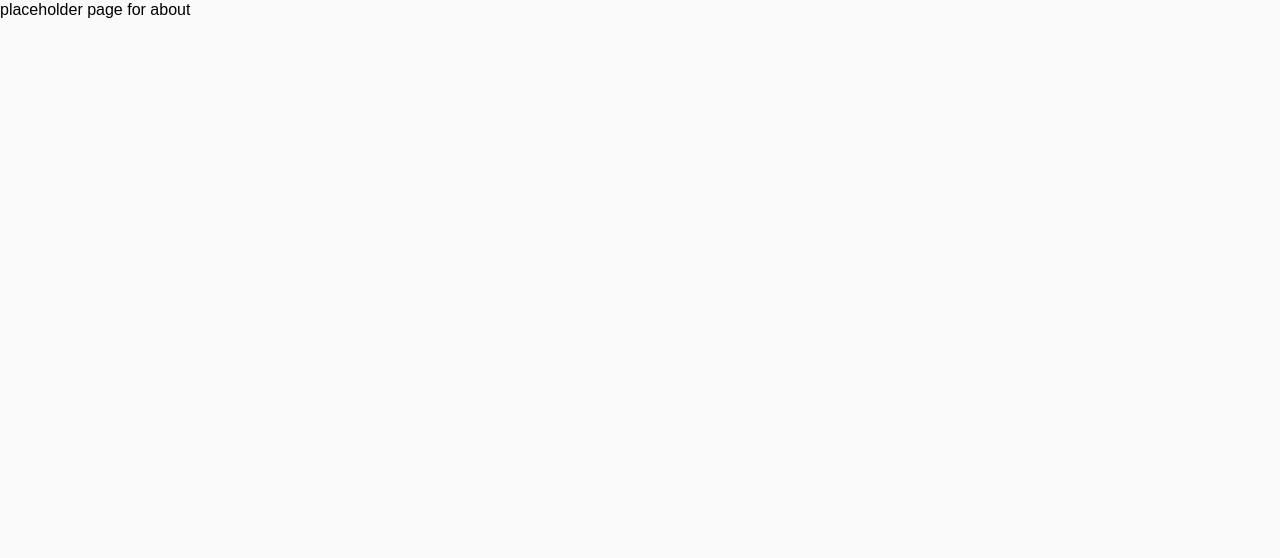
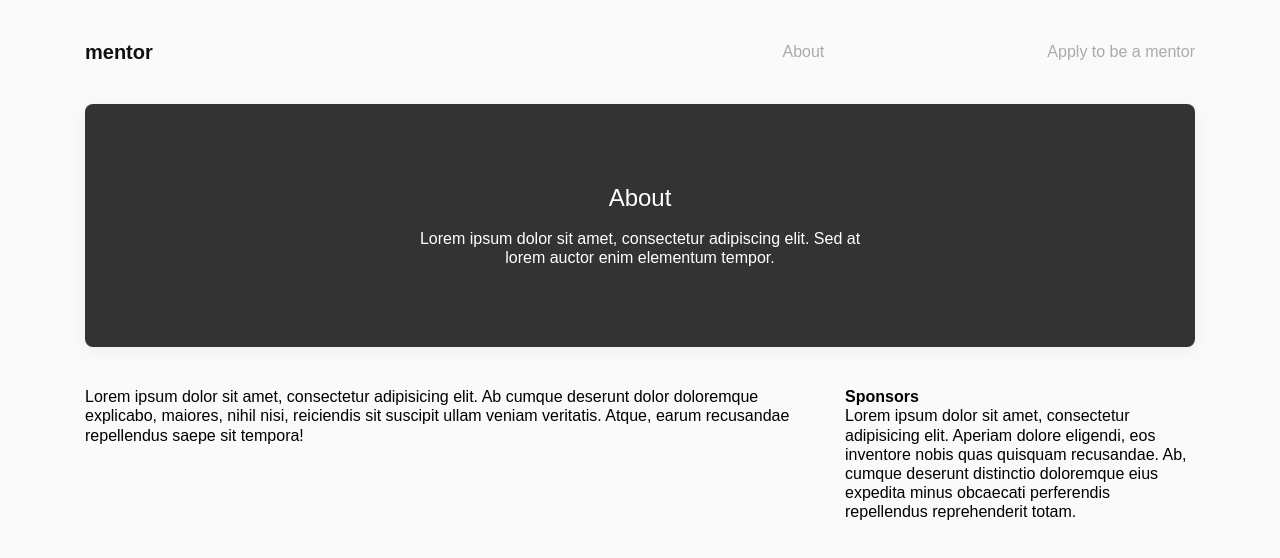
Before and after one commit to Cultivo-Media/du-mentor-job-board, a Next.js app: page /about in a window 1280 px wide. Shown: the top 558 px of the page. Built offline with nearby package versions, Linux system fonts and the light colour scheme; a web font is replaced by a local one.

Commit message:
Add placeholder about page

```diff
--- a/components/Navbar.js
+++ b/components/Navbar.js
@@ -36,16 +36,17 @@ const StyledNavbar = styled.div`
   }
 `;
 
-const Navbar = ({ updateSearch }) => (
+const Navbar = ({ updateSearch, isOnAboutPage }) => (
   <Container>
     <StyledNavbar>
       <Row align="center">
         <Col sm={3}>
           <h4>mentor</h4>
         </Col>
+        {!isOnAboutPage &&
         <Col sm={3}>
           <input placeholder="Search for a mentor" onChange={updateSearch} />
-        </Col>
+        </Col>}
         <Grow />
         <Col>
           <Flex>
--- a/pages/about.js
+++ b/pages/about.js
@@ -1,3 +1,29 @@
 import React from 'react';
+import { Container, Row, Col } from 'react-grid-system';
+import Navbar from '../components/Navbar';
+import Header from '../components/Header';
 
-export default () => <p>placeholder page for about</p>;
+export default () => (
+  <div>
+    <Navbar isOnAboutPage />
+    <Header
+      title="About"
+      description="Lorem ipsum dolor sit amet, consectetur adipiscing elit. Sed at lorem auctor enim elementum tempor."
+    />
+    <Container>
+      <Row>
+        <Col sm={8}>
+          <p>Lorem ipsum dolor sit amet, consectetur adipisicing elit. Ab cumque deserunt dolor doloremque explicabo,
+            maiores, nihil nisi, reiciendis sit suscipit ullam veniam veritatis. Atque, earum recusandae repellendus saepe
+            sit tempora!</p>
+        </Col>
+        <Col sm={4}>
+          <h4>Sponsors</h4>
+          <p>Lorem ipsum dolor sit amet, consectetur adipisicing elit. Aperiam dolore eligendi, eos inventore nobis quas
+            quisquam recusandae. Ab, cumque deserunt distinctio doloremque eius expedita minus obcaecati perferendis
+            repellendus reprehenderit totam.</p>
+        </Col>
+      </Row>
+    </Container>
+  </div>
+);
--- a/shapes/Navbar.js
+++ b/shapes/Navbar.js
@@ -1,7 +1,8 @@
-import { func } from 'prop-types';
+import { func, bool } from 'prop-types';
 
 const NavbarShape = {
   updateSearch: func,
+  isOnAboutPage: bool,
 };
 
 export default NavbarShape;
```
